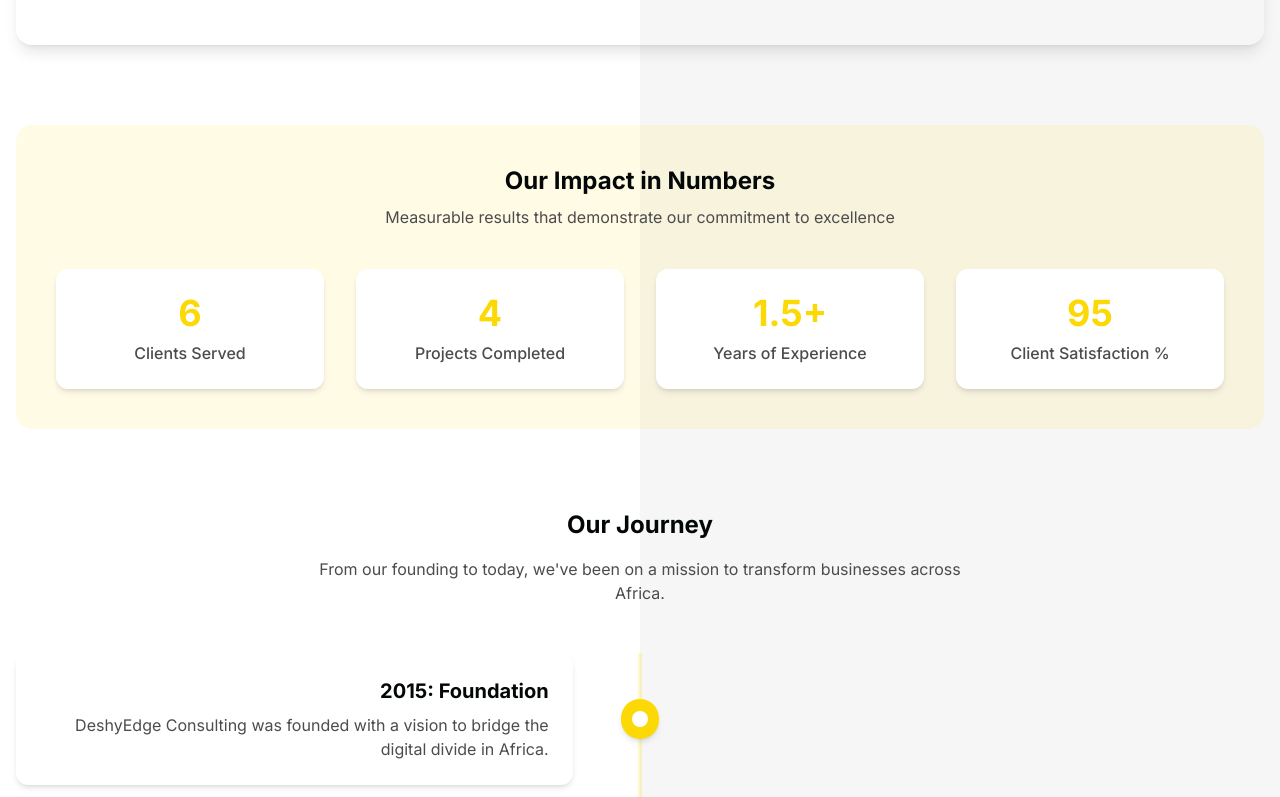
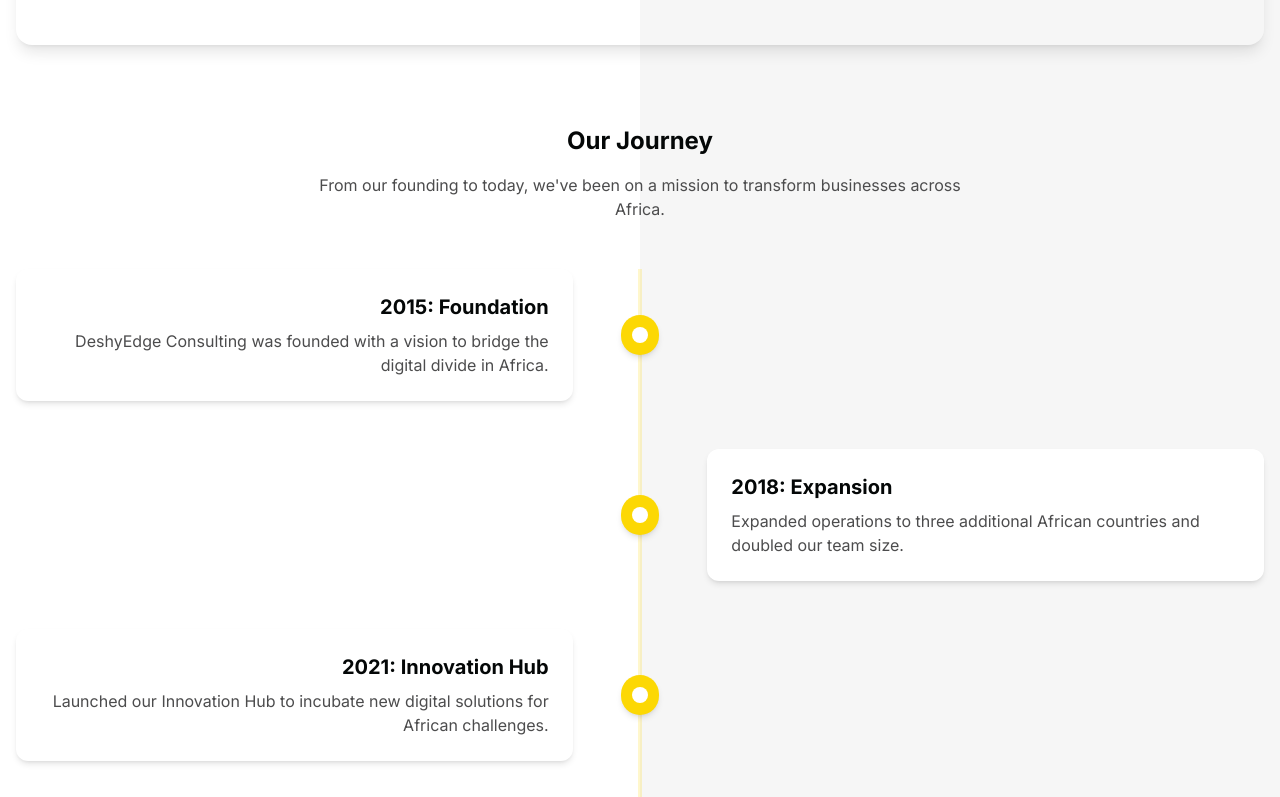
Before and after one commit to Epaphrus/deshyedge, a website: page index.html in a window 1280 px wide. Shown: the part 2843-3640 px from the top of the page. Drawn offline with nearby package versions, Linux system fonts and the light colour scheme.

Commit message:
AR UPDATES

```diff
--- a/index.html
+++ b/index.html
@@ -64,7 +64,7 @@
     <link href="https://unpkg.com/aos@2.3.1/dist/aos.css" rel="stylesheet">
 
     <!-- WebXR Polyfill -->
-    <!-- <script src="Assets/js/webxr-polyfill.js"></script> -->
+    <script src="Assets/js/webxr-polyfill.js"></script>
 
     <!-- TailwindCSS Configuration -->
     <script>
@@ -640,36 +640,6 @@
                 </div>
             </div>
 
-            <!-- Achievement Metrics -->
-            <div class="bg-primary/10 rounded-2xl p-10 mb-20" data-aos="fade-up">
-                <div class="text-center mb-10">
-                    <h3 class="text-2xl font-bold">Our Impact in Numbers</h3>
-                    <p class="text-secondary mt-2">Measurable results that demonstrate our commitment to excellence</p>
-                </div>
-
-                <div class="grid grid-cols-1 md:grid-cols-2 lg:grid-cols-4 gap-8">
-                    <div class="bg-white rounded-xl p-6 text-center shadow-md hover:shadow-lg transition-all">
-                        <div class="text-4xl font-bold text-primary mb-2 counter" data-target="50">6</div>
-                        <div class="text-secondary font-medium">Clients Served</div>
-                    </div>
-
-                    <div class="bg-white rounded-xl p-6 text-center shadow-md hover:shadow-lg transition-all">
-                        <div class="text-4xl font-bold text-primary mb-2 counter" data-target="120">4</div>
-                        <div class="text-secondary font-medium">Projects Completed</div>
-                    </div>
-
-                    <div class="bg-white rounded-xl p-6 text-center shadow-md hover:shadow-lg transition-all">
-                        <div class="text-4xl font-bold text-primary mb-2 counter" data-target="10">1.5+</div>
-                        <div class="text-secondary font-medium">Years of Experience</div>
-                    </div>
-
-                    <div class="bg-white rounded-xl p-6 text-center shadow-md hover:shadow-lg transition-all">
-                        <div class="text-4xl font-bold text-primary mb-2 counter" data-target="95">95</div>
-                        <div class="text-secondary font-medium">Client Satisfaction %</div>
-                    </div>
-                </div>
-            </div>
-
             <!-- Company Journey -->
             <div class="relative" data-aos="fade-up">
                 <div class="text-center mb-12">
@@ -1439,7 +1409,7 @@
     </section>
 
     <!-- Core Teams Section -->
-    <section class="py-20 bg-light">
+    <!-- <section class="py-20 bg-light">
         <div class="container mx-auto px-4">
             <div class="text-center mb-16" data-aos="fade-up">
                 <h2 class="text-3xl md:text-5xl font-bold mb-4">Our Core <span class="text-primary">Teams</span></h2>
@@ -1450,7 +1420,7 @@
             </div>
 
             <div class="grid grid-cols-1 md:grid-cols-2 lg:grid-cols-3 gap-8">
-                <!-- Consulting & Advisory Services Team -->
+                Consulting & Advisory Services Team
                 <div class="bg-white rounded-2xl shadow-lg overflow-hidden hover:shadow-xl transition-all"
                     data-aos="fade-up" data-aos-delay="100">
                     <div class="h-40 bg-primary/20 relative">
@@ -1497,7 +1467,7 @@
                     </div>
                 </div>
 
-                <!-- Training & Development Team -->
+                Training & Development Team
                 <div class="bg-white rounded-2xl shadow-lg overflow-hidden hover:shadow-xl transition-all"
                     data-aos="fade-up" data-aos-delay="200">
                     <div class="h-40 bg-primary/20 relative">
@@ -1544,7 +1514,7 @@
                     </div>
                 </div>
 
-                <!-- Digital & Technology Unit Team -->
+                Digital & Technology Unit Team
                 <div class="bg-white rounded-2xl shadow-lg overflow-hidden hover:shadow-xl transition-all"
                     data-aos="fade-up" data-aos-delay="300">
                     <div class="h-40 bg-primary/20 relative">
@@ -1591,7 +1561,7 @@
                     </div>
                 </div>
 
-                <!-- Project Management Office Team -->
+                Project Management Office Team
                 <div class="bg-white rounded-2xl shadow-lg overflow-hidden hover:shadow-xl transition-all"
                     data-aos="fade-up" data-aos-delay="400">
                     <div class="h-40 bg-primary/20 relative">
@@ -1638,7 +1608,7 @@
                     </div>
                 </div>
 
-                <!-- Client Relations & Support Team -->
+                Client Relations & Support Team
                 <div class="bg-white rounded-2xl shadow-lg overflow-hidden hover:shadow-xl transition-all"
                     data-aos="fade-up" data-aos-delay="500">
                     <div class="h-40 bg-primary/20 relative">
@@ -1685,7 +1655,7 @@
                     </div>
                 </div>
 
-                <!-- Team Collaboration Card -->
+                Team Collaboration Card
                 <div class="bg-primary/10 rounded-2xl shadow-lg overflow-hidden hover:shadow-xl transition-all"
                     data-aos="fade-up" data-aos-delay="600">
                     <div class="p-6">
@@ -1698,7 +1668,7 @@
                             <img src="./Assets/Images/Photos/Collaborative.png" alt="Team Collaboration"
                                 class="rounded-lg w-full">
                         </div>
-                        <!-- <div class="mt-6">
+                        <div class="mt-6">
                             <a href="#contact" class="inline-flex items-center text-primary font-medium">
                                 Meet Our Team
                                 <svg xmlns="http://www.w3.org/2000/svg" class="h-5 w-5 ml-1" fill="none"
@@ -1707,12 +1677,12 @@
                                         d="M14 5l7 7m0 0l-7 7m7-7H3" />
                                 </svg>
                             </a>
-                        </div> -->
+                        </div>
                     </div>
                 </div>
             </div>
         </div>
-    </section>
+    </section> -->
 
     <!-- Recognitions Section -->
     <section class="py-20 bg-secondary/5">
```
Also changed, not shown: contact.html (+2 -1 lines).
